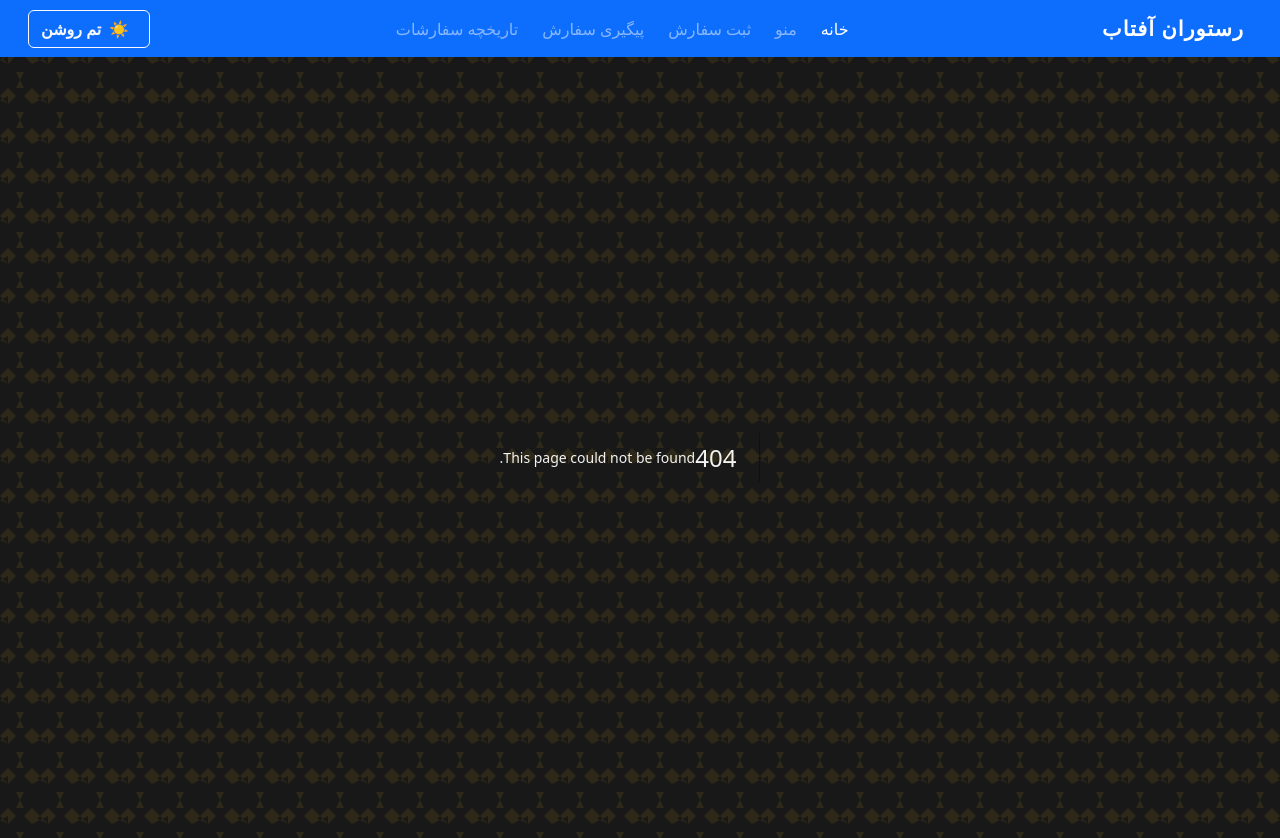
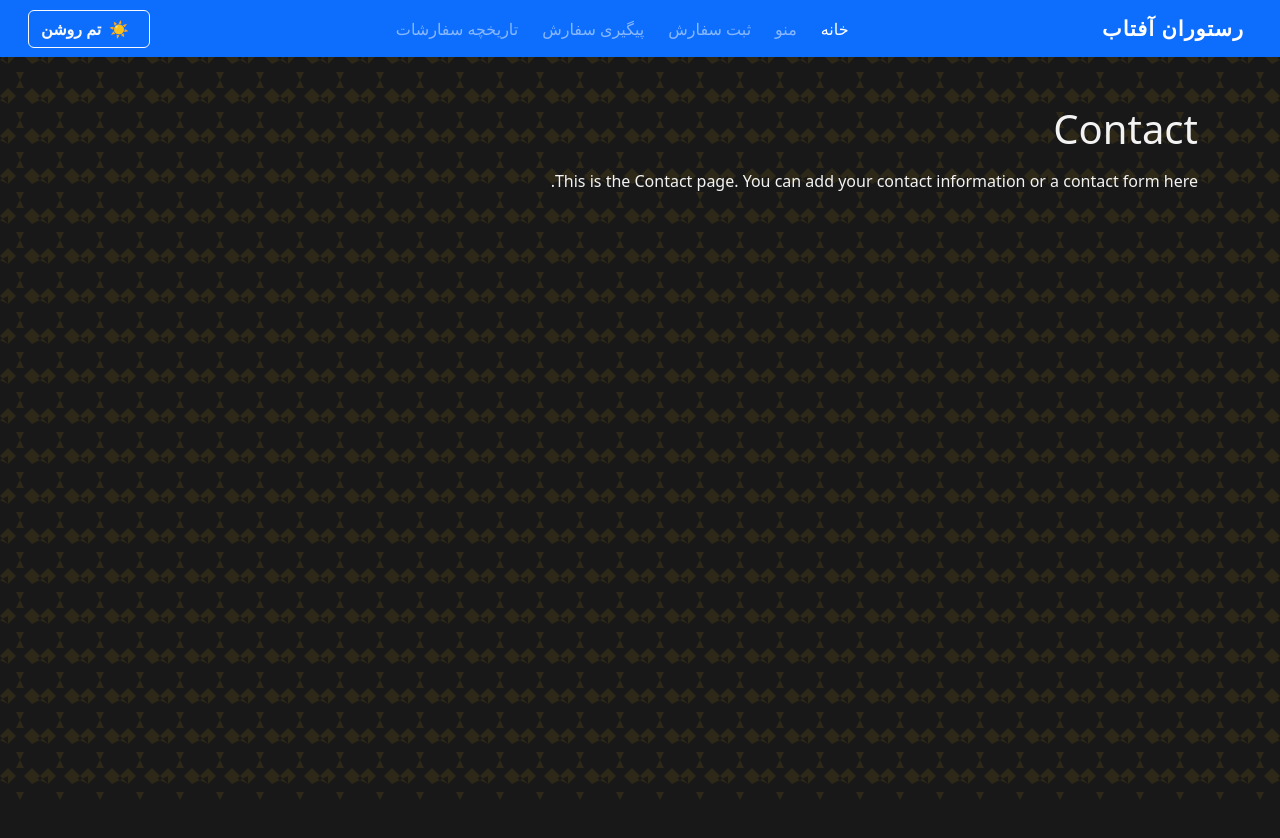
Before and after one commit to artificialxflow/restaurant-mo, a Next.js app: page /contact in a window 1280 px wide. Before the commit this address had no page. Shown: the top 838 px of the page. After the commit the page ends 800 px from the top, so only its background shows below. Built offline with nearby package versions, Linux system fonts and the light colour scheme.

Commit message:
Create page.tsx

```diff
--- /dev/null
+++ b/app/contact/page.tsx
@@ -0,0 +1,8 @@
+export default function ContactPage() {
+  return (
+    <div className="container py-5">
+      <h1 className="mb-3">Contact</h1>
+      <p>This is the Contact page. You can add your contact information or a contact form here.</p>
+    </div>
+  );
+}
```
